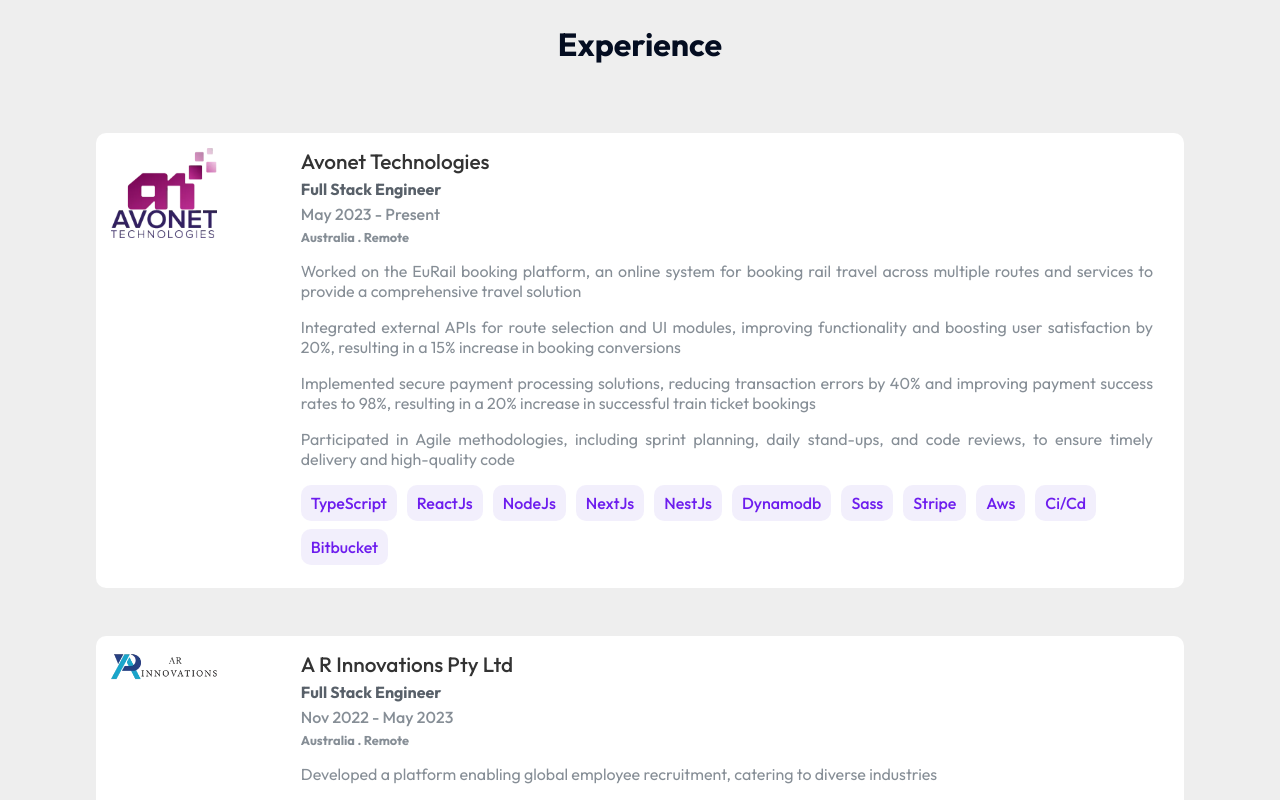
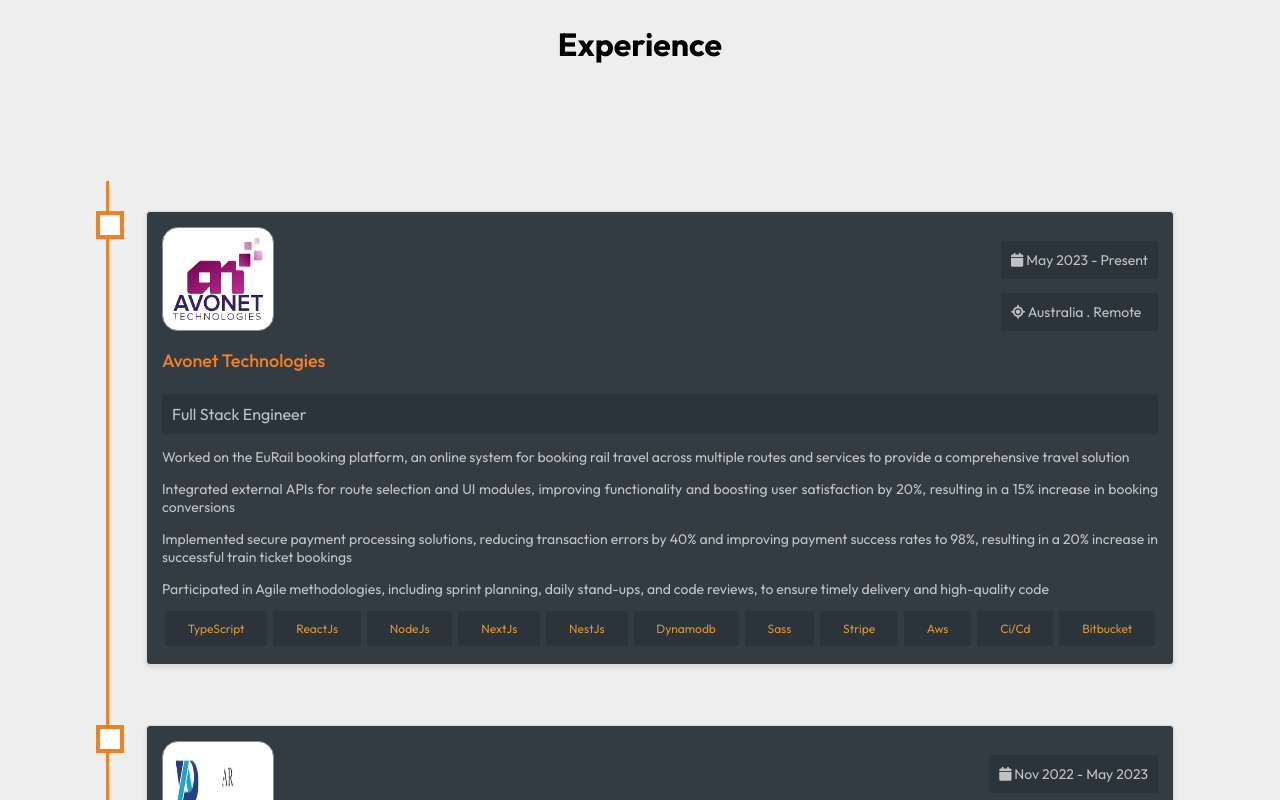
Before and after one commit to JenushanthAts/sivakumar-jenushanth, a React (Create React App) app: page / in a window 1280 px wide. Shown: the part 640-1440 px from the top of the page. Built offline with nearby package versions, Linux system fonts and the light colour scheme.

Commit message:
Styles improved

```diff
--- a/src/components/card/Card.scss
+++ b/src/components/card/Card.scss
@@ -19,7 +19,7 @@
       background-color: $timeLineBgColor;
       display: inline-block;
       padding: 10px !important;
-      color: $gitlab;
+      color: $textColor5;
       margin: 0.7rem;
       text-align: center;
       flex-grow: 1;
--- a/src/components/experience/Experience.scss
+++ /dev/null
@@ -1,100 +0,0 @@
-@import "../../styles/globalColor.scss";
-
-.experience-container {
-  display: flex;
-  width: 85%;
-  flex-direction: column;
-  gap: 3rem;
-  margin: 0 auto;
-
-  h1 {
-    color: $darkScreen;
-    font-weight: bold !important;
-  }
-  .timeline-item {
-    display: flex;
-    align-items: flex-start;
-    padding: 15px;
-    position: relative;
-    border-radius: 10px;
-    gap: 3rem;
-    overflow: hidden;
-    background: $lightBackground2;
-  }
-  .timeline-logo {
-    width: 10% !important;
-    margin-right: 20px !important;
-    flex-shrink: 0 !important;
-    cursor: pointer;
-
-    img {
-      width: 100%;
-      height: 100%;
-    }
-  }
-
-  @media (max-width: 768px) {
-    .timeline-item {
-      flex-direction: column;
-      align-items: flex-start;
-
-      .timeline-logo {
-        display: flex !important;
-        width: 25% !important;
-        margin-bottom: 10px !important;
-      }
-    }
-  }
-
-  .timeline-details {
-    padding: 0 1rem;
-    a {
-      font-size: 1.3rem;
-      margin: 0;
-      color: $titleColor2;
-      text-decoration: none;
-      font-weight: 500;
-
-      &:hover {
-        color: $textColor2;
-      }
-    }
-
-    h4 {
-      font-size: 1rem;
-      margin: 5px 0;
-      color: $blogCardContainerColor;
-    }
-    h5 {
-      font-size: 0.8rem;
-      margin: 5px 0;
-      color: $subTitle;
-    }
-
-    span {
-      font-size: 1rem;
-      color: $subTitle;
-      font-weight: 500;
-    }
-
-    p {
-      font-size: 1rem;
-      color: $subTitle;
-      font-weight: 400;
-      text-align: justify !important;
-    }
-    .technologies {
-      display: flex;
-      flex-wrap: wrap;
-      span {
-        padding: 10px !important;
-        line-height: 16px !important;
-        border-radius: 10px !important;
-        margin: 0 10px 8px 0 !important;
-        padding-right: 10px !important;
-        background: $tagBgColor !important;
-        color: $textColorDark2 !important;
-      }
-    }
-  }
-}
--- a/src/components/experience/Experience.tsx
+++ b/src/components/experience/Experience.tsx
@@ -1,42 +1,14 @@
 import React from "react";
-import "./Experience.scss";
 import { ExperienceData } from "../../data/Experience";
+import TimeLine from "../timeLine/TimeLine";
 
 const Experience = () => {
-  const handleClick = (myLink: string) => {
-    window.open(myLink, "_blank", "noopener,noreferrer");
-  };
-
   return (
-    <div className="experience-container">
+    <div>
       <h1 className="text-center">Experience</h1>
-      {ExperienceData.map((ele, index) => (
-        <div className="timeline-item" key={index}>
-          <div className="timeline-logo">
-            <img
-              src={ele.logo}
-              alt={`${ele.companyName} logo`}
-              onClick={() => handleClick(ele.companyWeb)}
-            />
-          </div>
-          <div className="timeline-details">
-            <a href={ele.companyWeb} target="_blank" rel="noreferrer">
-              {ele.companyName}
-            </a>
-            <h4>{ele.position}</h4>
-            <span>{ele.period}</span>
-            <h5>{ele.location}</h5>
-            {ele.summary.map((ele) => (
-              <p>{ele}</p>
-            ))}
-            <div className="technologies">
-              {ele.technologies.map((ele, index) => (
-                <span key={index}>{ele}</span>
-              ))}
-            </div>
-          </div>
-        </div>
-      ))}
+      <div className="grid-container">
+        <TimeLine data={ExperienceData} imgWidth={90} imgHeight={"auto"} />
+      </div>
     </div>
   );
 };
--- a/src/components/timeLine/TimeLine.scss
+++ b/src/components/timeLine/TimeLine.scss
@@ -2,7 +2,7 @@
 .timeline {
   list-style: none;
   margin: 0;
-  padding: 0;
+  padding: 10px;
   position: relative;
 
   &::before {
@@ -10,8 +10,7 @@
     position: absolute;
     top: 0;
     bottom: 0;
-    left: 20px;
-    width: 4px;
+    width: 3px;
     background: $stackoverflow;
   }
 
@@ -27,12 +26,11 @@
     .timeline-event-icon {
       position: absolute;
       top: 20px;
-      left: 10px;
+      left: -10px;
       width: 20px;
       height: 20px;
-      background: #fff;
+      background: $lightBackground2;
       border: 4px solid $stackoverflow;
-      border-radius: 50%;
     }
 
     .timeline-event-copy {
@@ -44,13 +42,16 @@
       .img-div {
         display: flex;
         justify-content: space-between;
+
         @media screen and (max-width: 576px) {
           flex-direction: column;
         }
         img {
           border: 1px solid $subTitle;
+          background-color: $lightBackground2;
           padding: 10px;
           border-radius: 1rem;
+          max-width: 100%;
         }
         div {
           p {
@@ -68,7 +69,7 @@
 
       h3 {
         font-size: 18px;
-        font-weight: bold;
+        font-weight: 500;
         color: $stackoverflow;
         margin-bottom: 5px;
         a {
@@ -80,7 +81,7 @@
       h4 {
         font-size: 16px;
         font-weight: 400;
-        color: rgba(255, 255, 255, 0.7);
+        color: $textColor4;
         background-color: $timeLineBgColor;
         padding: 10px;
         margin-bottom: 10px;
@@ -88,7 +89,7 @@
 
       p {
         font-size: 14px;
-        color: rgba(255, 255, 255, 0.7);
+        color: $textColor4;
         margin-bottom: 10px;
 
         &:last-child {
@@ -108,7 +109,7 @@
           background: $timeLineBgColor;
           display: inline-block;
           padding: 10px;
-          color: $gitlab;
+          color: $textColor5;
           margin: 3px;
           text-align: center;
           flex-grow: 1;
--- a/src/components/timeLine/TimeLine.tsx
+++ b/src/components/timeLine/TimeLine.tsx
@@ -6,15 +6,21 @@ type TData = {
   logo: string;
   duration: string;
   location: string;
-  institute?: string;
+  subHeading?: string;
   link?: string;
   summary?: string[];
   technologies?: string[];
 };
 type TimeLineProps = {
   data: TData[];
+  imgWidth?: string | number;
+  imgHeight?: string | number;
 };
-const TimeLine: FC<TimeLineProps> = ({ data }) => {
+const TimeLine: FC<TimeLineProps> = ({
+  data,
+  imgWidth = 60,
+  imgHeight = 60,
+}) => {
   return (
     <ul className="timeline mt-3">
       {data.map((dt, index) => (
@@ -22,7 +28,12 @@ const TimeLine: FC<TimeLineProps> = ({ data }) => {
           <label className="timeline-event-icon"></label>
           <div className="timeline-event-copy">
             <div className="img-div">
-              <img src={dt.logo} alt={dt.title} width={60} height={60} />
+              <img
+                src={dt.logo}
+                alt={dt.title}
+                width={imgWidth}
+                height={imgHeight}
+              />
               <div>
                 <p>
                   <i className="fa fa-calendar" aria-hidden="true"></i>{" "}
@@ -40,7 +51,7 @@ const TimeLine: FC<TimeLineProps> = ({ data }) => {
                 {dt.title}
               </a>
             </h3>
-            {dt.institute && <h4>{dt.institute}</h4>}
+            {dt.subHeading && <h4>{dt.subHeading}</h4>}
             {dt.summary &&
               dt.summary.map((sumry, idx) => (
                 <p key={idx} className="text-justify">
--- a/src/data/Education.ts
+++ b/src/data/Education.ts
@@ -4,7 +4,7 @@ import koddaikallarLogo from "../assets/School.webp";
 export const EducationData = [
   {
     title: "Bsc (Hons) in Computer Science",
-    institute: "University of Jaffna",
+    subHeading: "University of Jaffna",
     logo: jaffnaLogo,
     duration: "Apr 2017 - Aug 2021",
     location: "Jaffna, Srilanka",
@@ -13,7 +13,7 @@ export const EducationData = [
     title: "GCE (Advanced & Ordinary Level)",
     logo: koddaikallarLogo,
     duration: "Jan 2010 - Aug 2014",
-    institute: "BT/PD/Koddaikallar Maha Vidyalaya",
+    subHeading: "BT/PD/Koddaikallar Maha Vidyalaya",
     location: "Koddaikallar, Batticaloa, Srilanka",
   },
 ];
--- a/src/data/Experience.ts
+++ b/src/data/Experience.ts
@@ -5,12 +5,12 @@ import kaayalTekLogo from "../assets/kaayalTekLogo.webp";
 
 export const ExperienceData = [
   {
-    companyName: "Avonet Technologies",
+    title: "Avonet Technologies",
     logo: `${avonetLogo}`,
-    period: "May 2023 - Present",
+    duration: "May 2023 - Present",
     location: "Australia . Remote",
-    position: "Full Stack Engineer",
-    companyWeb: "https://avonet.com.au/",
+    subHeading: "Full Stack Engineer",
+    link: "https://avonet.com.au/",
     summary: [
       "Worked on the EuRail booking platform, an online system for booking rail travel across multiple routes and services to provide a comprehensive travel solution",
       "Integrated external APIs for route selection and UI modules, improving functionality and boosting user satisfaction by 20%, resulting in a 15% increase in booking conversions",
@@ -32,12 +32,12 @@ export const ExperienceData = [
     ],
   },
   {
-    companyName: "A R Innovations Pty Ltd",
+    title: "A R Innovations Pty Ltd",
     logo: `${arLogo}`,
-    period: "Nov 2022 - May 2023",
-    position: "Full Stack Engineer",
+    duration: "Nov 2022 - May 2023",
+    subHeading: "Full Stack Engineer",
     location: "Australia . Remote",
-    companyWeb: "https://www.arinnovate.io/",
+    link: "https://www.arinnovate.io/",
     summary: [
       "Developed a platform enabling global employee recruitment, catering to diverse industries",
       "Increased user base interaction by 50% within the first three months of launch due to enhanced UI/UX and performance improvements",
@@ -59,12 +59,12 @@ export const ExperienceData = [
     ],
   },
   {
-    companyName: "KaayalTek Systems(Pvt) Ltd",
+    title: "KaayalTek Systems(Pvt) Ltd",
     logo: `${kaayalTekLogo}`,
-    period: "Oct 2021 - Oct 2022",
-    position: "Associate Full Stack Engineer",
+    duration: "Oct 2021 - Oct 2022",
+    subHeading: "Associate Full Stack Engineer",
     location: "Batticaloa, Srilanka . Onsite",
-    companyWeb: "https://www.kaayaltek.com/",
+    link: "https://www.kaayaltek.com/",
     summary: [
       "Streamlined Insurance Policy Application System: Gathered and analyzed client requirements, translating designs and wireframes into high-quality code for a comprehensive insurance policy application system",
       "Intelligent AI Chatbot: Led the design and implementation of a customizable AI chatbot, focusing on intelligent interaction and seamless integration, resulting in enhanced customer service capabilities",
@@ -85,12 +85,12 @@ export const ExperienceData = [
     ],
   },
   {
-    companyName: "ApptimusTech (PVT) Ltd",
+    title: "ApptimusTech (PVT) Ltd",
     logo: `${apptimusLogo}`,
-    period: "Jan 2020 - Jul 2020",
-    position: "Intern Full Stack Engineer",
+    duration: "Jan 2020 - Jul 2020",
+    subHeading: "Intern Full Stack Engineer",
     location: "Jaffna, Srilanka . Onsite",
-    companyWeb: "https://apptimustech.com/",
+    link: "https://apptimustech.com/",
     summary: [
       "Developed and maintained a high-performance web application, increasing traffic by 30% and enhancing user experience, which led to a 25% increase in user engagement and a 15% boost in average session duration",
     ],
--- a/src/styles/globalColor.scss
+++ b/src/styles/globalColor.scss
@@ -9,6 +9,7 @@ $titleColor: #000000;
 $titleColor2: #333;
 $textColor: #000000;
 $textColor4: rgba(255, 255, 255, 0.7);
+$textColor5: #eea135e3;
 $subTitle: #868e96;
 $cardSubtitle: #666666;
 $talkCardSubTitle: #7f8287;
```
